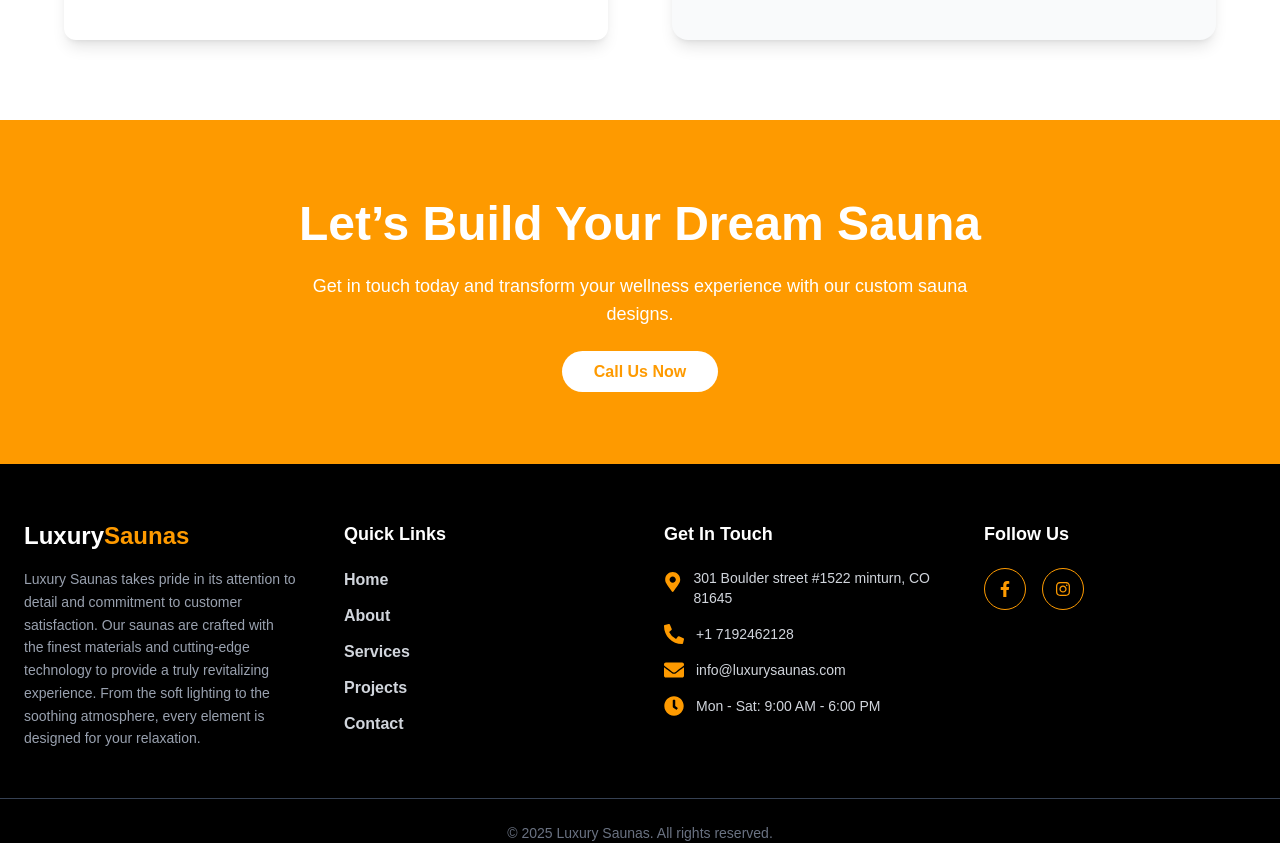
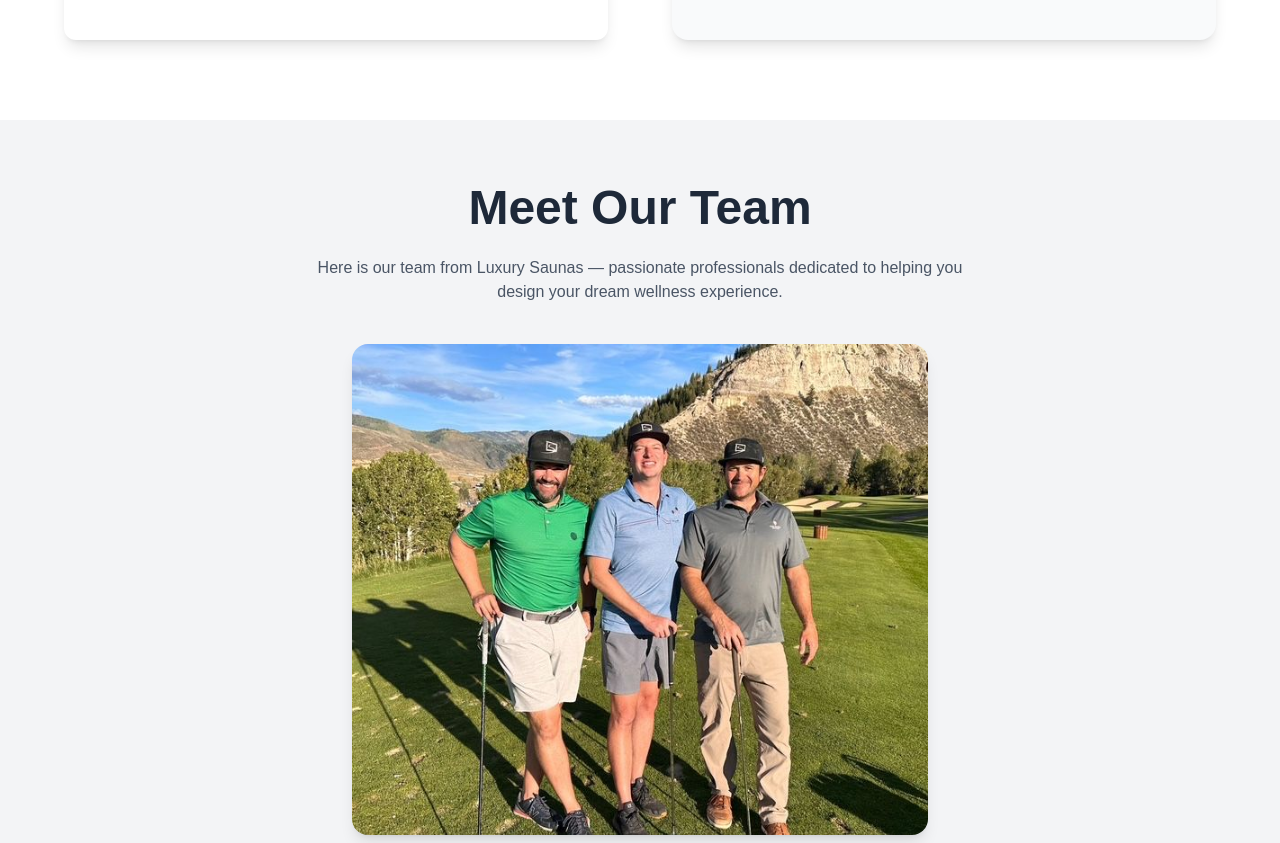
Before and after one commit to Pragatisingh0417/luxury-saunas, a Next.js app: page /contact-us in a window 1280 px wide. Shown: the part 1320-2163 px from the top of the page. Built offline with nearby package versions, Linux system fonts and the light colour scheme; grey boxes are pictures that could not be loaded.

Commit message:
updated changes

```diff
--- a/app/contact-us/page.tsx
+++ b/app/contact-us/page.tsx
@@ -1,6 +1,7 @@
 "use client";
 
 import { motion } from "framer-motion";
+import Image from "next/image";
 import { FaPhoneAlt, FaEnvelope, FaMapMarkerAlt, FaClock } from "react-icons/fa";
 
 export default function ContactPage() {
@@ -48,7 +49,7 @@ export default function ContactPage() {
             </div>
             <div className="flex items-center space-x-4">
               <FaPhoneAlt className="text-amber-500 text-2xl" />
-              <span>+1  7192462128</span>
+              <span>+1 7192462128</span>
             </div>
             <div className="flex items-center space-x-4">
               <FaEnvelope className="text-amber-500 text-2xl" />
@@ -73,7 +74,6 @@ export default function ContactPage() {
               className="rounded-xl"
             ></iframe>
           </div>
-
         </motion.div>
 
         {/* Contact Form */}
@@ -138,6 +138,37 @@ export default function ContactPage() {
         </motion.form>
       </section>
 
+      {/* 👇 Our Team Section */}
+      <section className="py-16 bg-gray-100 text-center">
+        <motion.h2
+          initial={{ opacity: 0, y: 20 }}
+          whileInView={{ opacity: 1, y: 0 }}
+          transition={{ duration: 0.6 }}
+          viewport={{ once: true }}
+          className="text-3xl md:text-5xl font-extrabold mb-6 text-gray-800"
+        >
+          Meet Our Team
+        </motion.h2>
+        <p className="text-gray-600 mb-10 max-w-2xl mx-auto">
+          Here is our team from Luxury Saunas — passionate professionals dedicated to helping you design your dream wellness experience.
+        </p>
+        <motion.div
+          initial={{ opacity: 0 }}
+          whileInView={{ opacity: 1 }}
+          transition={{ duration: 0.8 }}
+          viewport={{ once: true }}
+          className="max-w-xl mx-auto"
+        >
+          <Image
+            src="/images/teams.jpg"
+                        alt="Luxury Saunas Team"
+            width={200}
+            height={300}
+            className="rounded-2xl shadow-lg w-full object-cover"
+          />
+        </motion.div>
+      </section>
+
       {/* CTA Section */}
       <section className="py-20 bg-amber-500 text-white text-center">
         <motion.h2
```
Also changed, not shown: public/images/teams.jpg (added). Lines whose indentation alone changed are shown as unchanged.
